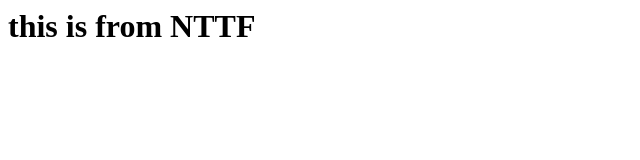
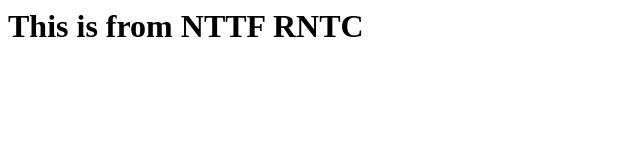
Before and after one commit to trishnakumari0826/TAYO, a plain HTML site: page index.html in a window 1280 px wide. Shown: the whole page, without its empty margins (0-640 px from the left). Drawn offline with Linux system fonts and the light colour scheme.

Commit message:
Update index.html

```diff
--- a/index.html
+++ b/index.html
@@ -2,7 +2,7 @@
 <head>
 <body>
 <title>HELLO!WORLD</title>
-  <h1>this is from NTTF</h1>
+  <h1>This is from NTTF RNTC</h1>
 </body>
 </head>
 </html>
```
